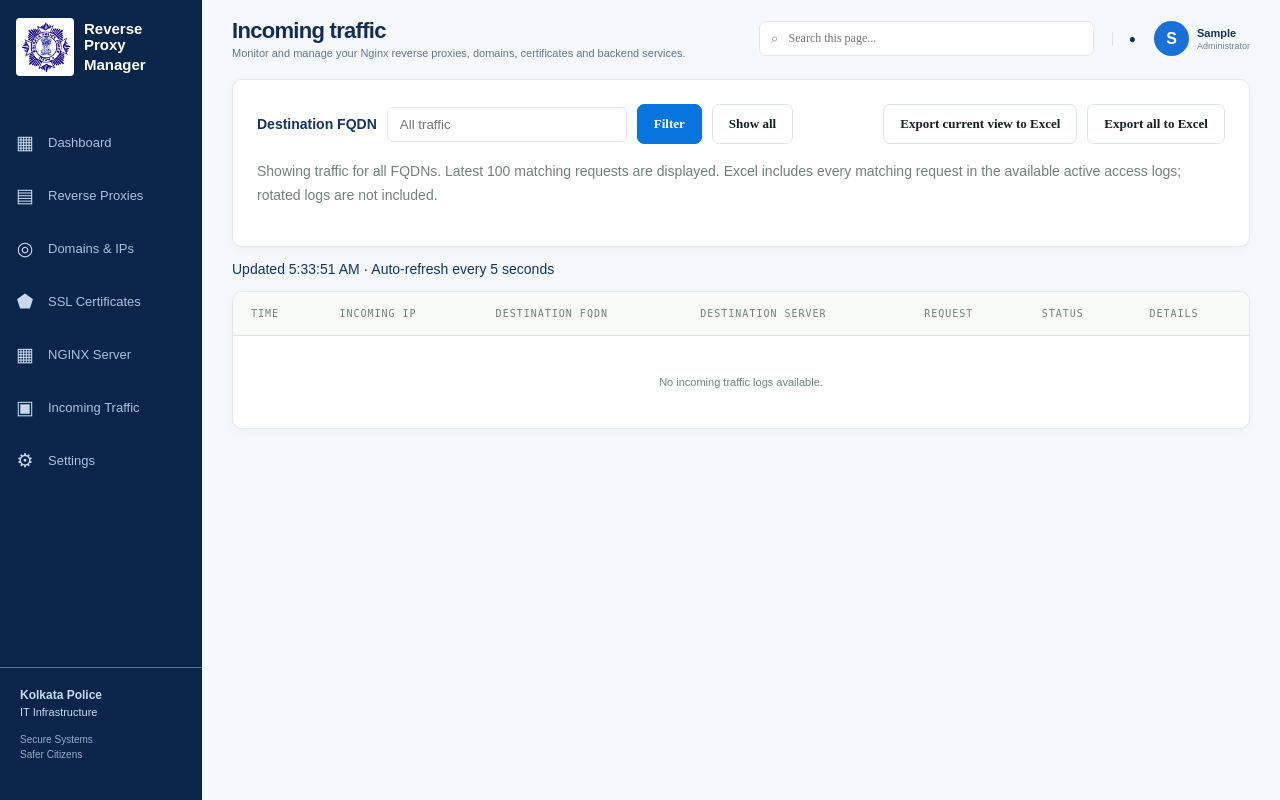
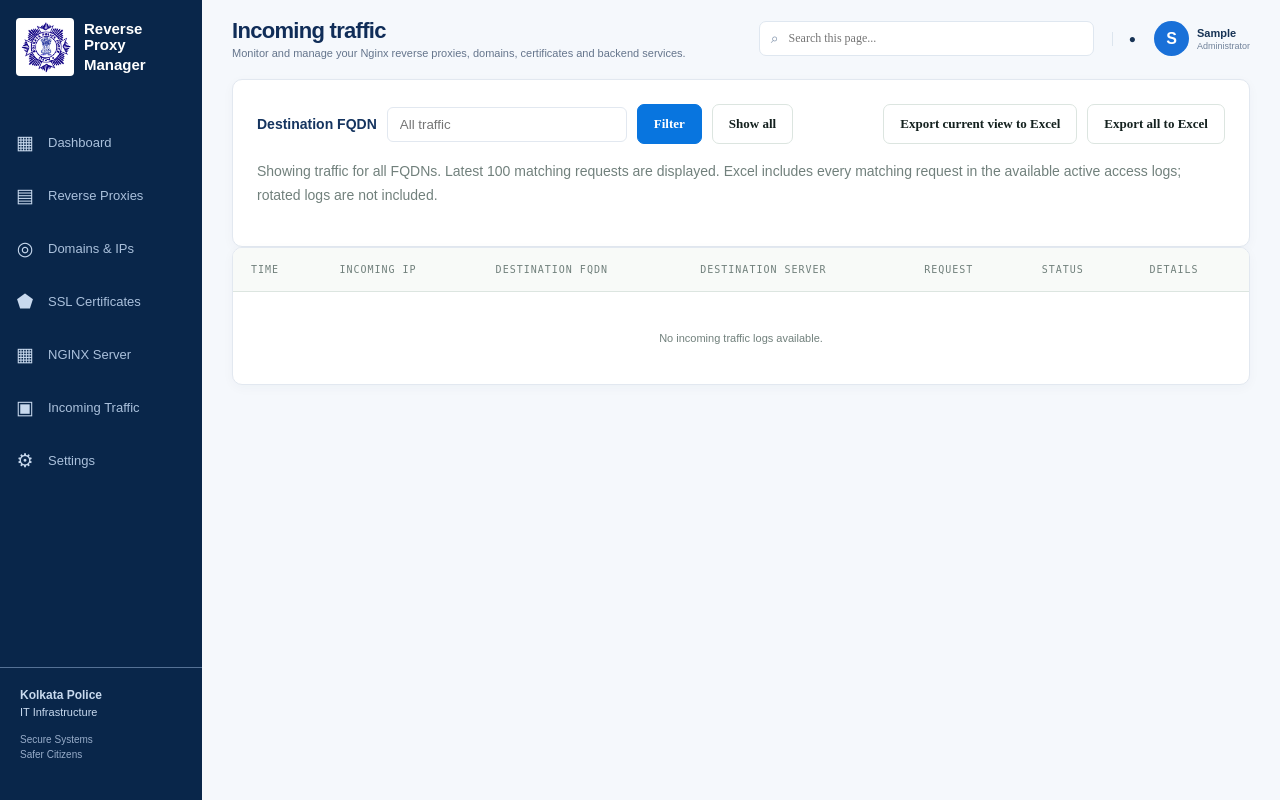
Before and after one commit to souravnandi868/reverse-proxy-web-app, a Django app: page /audit/ in a window 1280 px wide. Run offline with Django 5.2, Linux system fonts and the light colour scheme; the visitor is signed in with stand-in values (Sample User, id 1); data that the repository does not hold is empty.

```diff
--- a/static/js/live-pages.js
+++ b/static/js/live-pages.js
@@ -12,7 +12,8 @@
     const status = document.createElement('p');
     status.className = 'muted';
     status.setAttribute('role', 'status');
-    status.textContent = 'Live updates every 5 seconds';
+    status.textContent = '';
+    status.hidden = true;
     document.querySelector('.topbar').after(status);
     let busy = false;
     let stopped = false;
@@ -50,10 +51,12 @@
           region.querySelectorAll('.table-wrap').forEach((el, i) => { el.scrollLeft = scrollPositions[i] || 0; });
         });
         document.dispatchEvent(new Event('live-content-updated'));
-        status.textContent = `Updated ${new Date().toLocaleTimeString()} · Live updates every 5 seconds`;
+        status.textContent = '';
+        status.hidden = true;
       } catch {
         if (stopped) return;
         status.textContent = 'Update failed. Showing previous data; retrying automatically. Check your connection or sign in again.';
+        status.hidden = false;
       } finally {
         busy = false;
       }
--- a/static/js/traffic.js
+++ b/static/js/traffic.js
@@ -21,10 +21,12 @@
         if (typeof data.html !== 'string') throw new Error();
         // The authenticated endpoint renders these rows with Django HTML escaping.
         rows.innerHTML = data.html;
-        status.textContent = `Updated ${new Date().toLocaleTimeString()} · Auto-refresh every 5 seconds`;
+        status.textContent = '';
+        status.hidden = true;
       } catch {
         if (stopped) return;
         status.textContent = 'Refresh failed. Showing previous logs; retrying automatically. Check your connection or sign in again.';
+        status.hidden = false;
       } finally { busy = false; }
     }
     timer = window.setInterval(refresh, 5000);
--- a/templates/proxies/audit.html
+++ b/templates/proxies/audit.html
@@ -18,7 +18,7 @@
   </div>
   <p class="muted">{% if selected_fqdn %}Showing traffic for <strong>{{ selected_fqdn }}</strong>.{% else %}Showing traffic for all FQDNs.{% endif %} Latest 100 matching requests are displayed. Excel includes every matching request in the available active access logs; rotated logs are not included.</p>
 </section>
-<p id="traffic-refresh-status" role="status">Live updates every 5 seconds</p>
+<p id="traffic-refresh-status" role="status" hidden></p>
 <section class="table-wrap"><table>
   <thead><tr><th>Time</th><th>Incoming IP</th><th>Destination FQDN</th><th>Destination server</th><th>Request</th><th>Status</th><th>Details</th></tr></thead>
   <tbody id="traffic-rows" data-url="{% url 'traffic_rows' %}?fqdn={{ selected_fqdn|urlencode }}">{% include 'proxies/traffic_rows.html' %}</tbody>
```
Also changed, not shown: tests/browser_navigation.py (+1 -1 lines).
